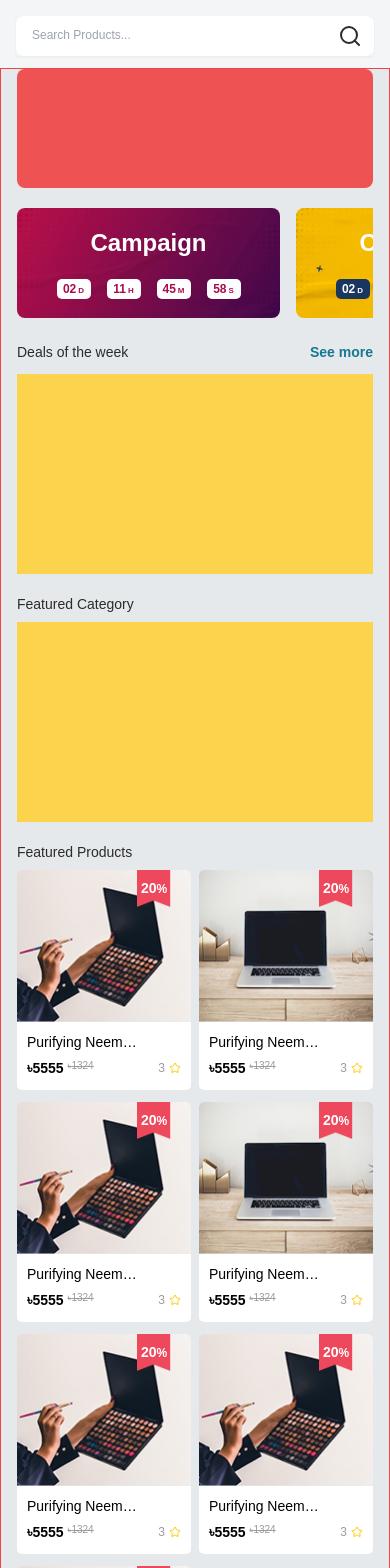
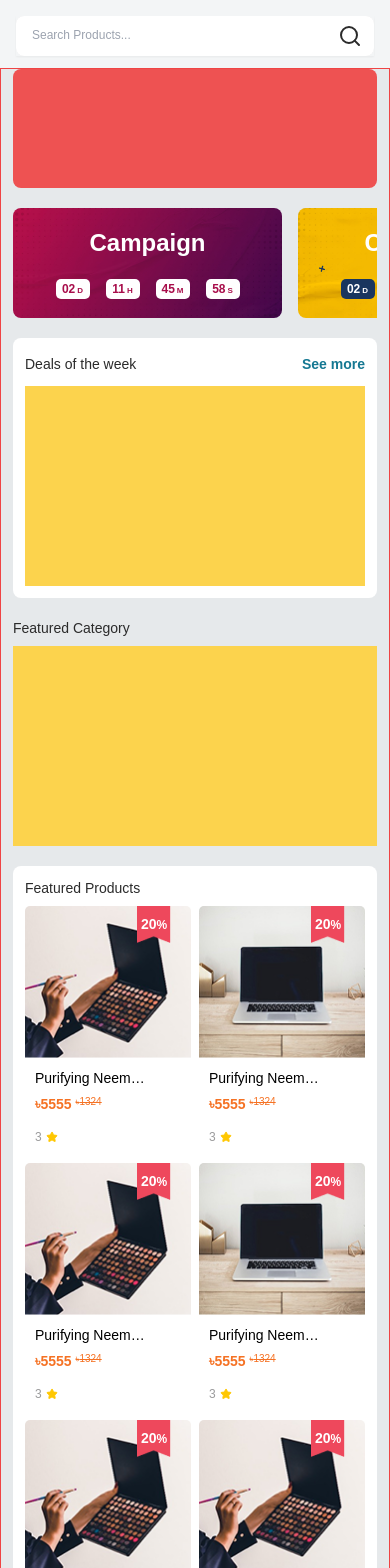
Before and after one commit to rahat9016/tecgensoft-ecommerce, a Next.js app: page / in a window 390 px wide. Shown: the top 1568 px of the page. Built offline with nearby package versions, Linux system fonts and the light colour scheme.

Commit message:
section wrapper and card redesigned

```diff
--- /dev/null
+++ b/src/components/shared/SectionWrapper.tsx
@@ -0,0 +1,11 @@
+import React from "react";
+
+type SectionWrapperProps = {
+  children: React.ReactNode;
+};
+
+const SectionWrapper: React.FC<SectionWrapperProps> = ({children}) => {
+  return <section className="bg-white p-3 lg:p-5 rounded-lg">{children}</section>;
+};
+
+export default SectionWrapper;
--- a/src/components/shared/cards/ProductCard.tsx
+++ b/src/components/shared/cards/ProductCard.tsx
@@ -11,6 +11,7 @@ type ProductCardProps = {
   star: number;
   discount?: number;
   isDiscountBanner?: boolean;
+  isBestDealShow?: boolean;
 };
 
 const ProductCard: React.FC<ProductCardProps> = ({
@@ -22,9 +23,10 @@ const ProductCard: React.FC<ProductCardProps> = ({
   star,
   discount,
   isDiscountBanner = false,
+  isBestDealShow = false,
 }) => {
   return (
-    <div className="flex flex-col min-h-[210px] max-h-[300px] rounded-5px overflow-hidden relative">
+    <div className="flex flex-col min-h-[210px] rounded-5px overflow-hidden relative cursor-pointer">
       {/* discount banner */}
       {isDiscountBanner && (
         <div className="flex justify-center items-center w-[34px] h-[37px] lg:w-[48px] lg:h-[53px] absolute top-0 right-5">
@@ -52,31 +54,43 @@ const ProductCard: React.FC<ProductCardProps> = ({
       </div>
 
       {/* texts */}
-      <div className="px-2.5 py-2 lg:p-5 bg-white w-full h-[calc(100%-152px)]">
+      <div className="px-2.5 py-2 lg:p-3 w-full h-[calc(100%-152px)]">
         {/* product name */}
         <p className="text-sm leading-6 text-textPrimary line-clamp-1">
           {productName}
         </p>
         {/* price, discount price, stars */}
-        <div className="flex items-center justify-between gap-5">
+        <div className="flex flex-col gap-1.5">
           {/* price */}
           <div className="w-full flex items-start gap-1 lg:gap-3 relative">
-            <p className="text-sm lg:text-xl leading-7 text-textPrimary font-semibold lg:font-medium">
+            <p className="text-sm lg:text-xl leading-7 text-textSecondary font-semibold lg:font-medium">
               ৳{price}
             </p>
             {/* discount price */}
             {isShowDiscountPrice && (
-              <p className="line-through text-spanish-gray text-xsm lg:text-xs font-medium mt-1">
+              <p className="line-through text-textSecondary text-xsm lg:text-xs font-medium mt-1">
                 ৳{discountPrice}
               </p>
             )}
           </div>
+          {/* best price image */}
+          {isBestDealShow && (
+            <div className="w-[77px]">
+              <Image
+                src="/icons/best_price_Img.png"
+                width={100}
+                height={100}
+                alt="best price"
+              />
+            </div>
+          )}
+
           {/* star */}
           <div className="flex items-center gap-1">
             <p className="text-xs lg:text-base lg:font-bold leading-[26px] text-spanish-gray">
               {star}
             </p>
-            <Star className="w-[12px] h-[12px] lg:w-4 lg:h-4 text-[#FFC702]" />
+            <Star className="w-[12px] h-[12px] lg:w-4 lg:h-4 text-[#FFC702] fill-[#FFC702]" />
           </div>
         </div>
       </div>
--- a/src/components/users/home/DealsOfWeek.tsx
+++ b/src/components/users/home/DealsOfWeek.tsx
@@ -1,12 +1,15 @@
 import SectionHeader from "@/components/shared/SectionHeader";
+import SectionWrapper from "@/components/shared/SectionWrapper";
 import React from "react";
 
 const DealsOfWeek = () => {
   return (
-    <div className="flex flex-col gap-2">
-      <SectionHeader title="Deals of the week" />
-      <div className="min-h-[200px] bg-amber-300"></div>
-    </div>
+    <SectionWrapper>
+      <div className="flex flex-col gap-2">
+        <SectionHeader title="Deals of the week" />
+        <div className="min-h-[200px] bg-amber-300"></div>
+      </div>
+    </SectionWrapper>
   );
 };
 
--- a/src/components/users/home/FeaturedProducts.tsx
+++ b/src/components/users/home/FeaturedProducts.tsx
@@ -1,5 +1,6 @@
 import ProductCard from "@/components/shared/cards/ProductCard";
 import SectionHeader from "@/components/shared/SectionHeader";
+import SectionWrapper from "@/components/shared/SectionWrapper";
 
 type Product = {
   id: number;
@@ -22,6 +23,7 @@ const FeaturedProducts: React.FC<FeaturedProductsProps> = ({
   data,
 }) => {
   return (
+    <SectionWrapper>
       <div className="flex flex-col gap-2">
         <SectionHeader title="Featured Products" showLink={false} />
         <div className="min-h-[200px] grid grid-cols-2 sm:grid-cols-3 md:grid-cols-4 lg:grid-cols-5 gap-x-2 lg:gap-x-3 gap-y-3 lg:gap-y-4">
@@ -49,6 +51,7 @@ const FeaturedProducts: React.FC<FeaturedProductsProps> = ({
           </div>
         )}
       </div>
+    </SectionWrapper>
   );
 };
 
--- a/src/components/users/home/HomeForSmallScreen.tsx
+++ b/src/components/users/home/HomeForSmallScreen.tsx
@@ -7,7 +7,7 @@ import FeaturedProducts from "./FeaturedProducts";
 
 const HomeForSmallScreen = () => {
   return (
-    <div className="px-4 border border-red-500 flex flex-col gap-5 mb-20">
+    <div className="px-3 border border-red-500 flex flex-col gap-5 mb-20">
       {/* slider 1 */}
       <Skeleton className="min-w-[78.43%] h-[119px] max-h-[119px] bg-red-500 rounded-lg p-2" />
 
--- a/src/components/users/home/PopularProducts.tsx
+++ b/src/components/users/home/PopularProducts.tsx
@@ -1,5 +1,6 @@
 import ProductCard from "@/components/shared/cards/ProductCard";
 import SectionHeader from "@/components/shared/SectionHeader";
+import SectionWrapper from "@/components/shared/SectionWrapper";
 import React from "react";
 
 type Product = {
@@ -20,6 +21,7 @@ type PopularProductsProps = {
 
 const PopularProducts: React.FC<PopularProductsProps> = ({data}) => {
   return (
+    <SectionWrapper>
       <div className="flex flex-col gap-2">
         {/* heading */}
         <SectionHeader title="Popular Products" />
@@ -40,6 +42,7 @@ const PopularProducts: React.FC<PopularProductsProps> = ({data}) => {
           ))}
         </div>
       </div>
+    </SectionWrapper>
   );
 };
 
--- a/tailwind.config.ts
+++ b/tailwind.config.ts
@@ -30,6 +30,7 @@ export default {
       colors: {
         "main-primary": "#02BF6C",
         textPrimary: "#000000",
+        "textSecondary": "#f57224",
         "bg-primary": "#02BF6C",
         "main-secondary": "#EA244E",
         primary: {
```
Also changed, not shown: public/icons/best_price_Img.png (added). Lines whose indentation alone changed are shown as unchanged.
